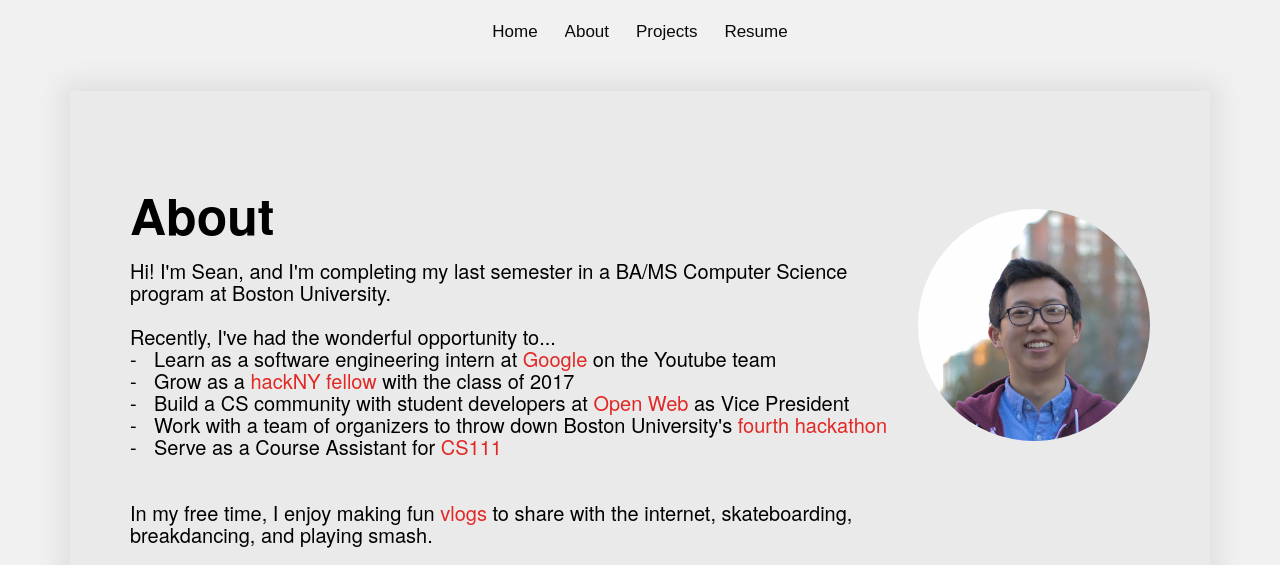
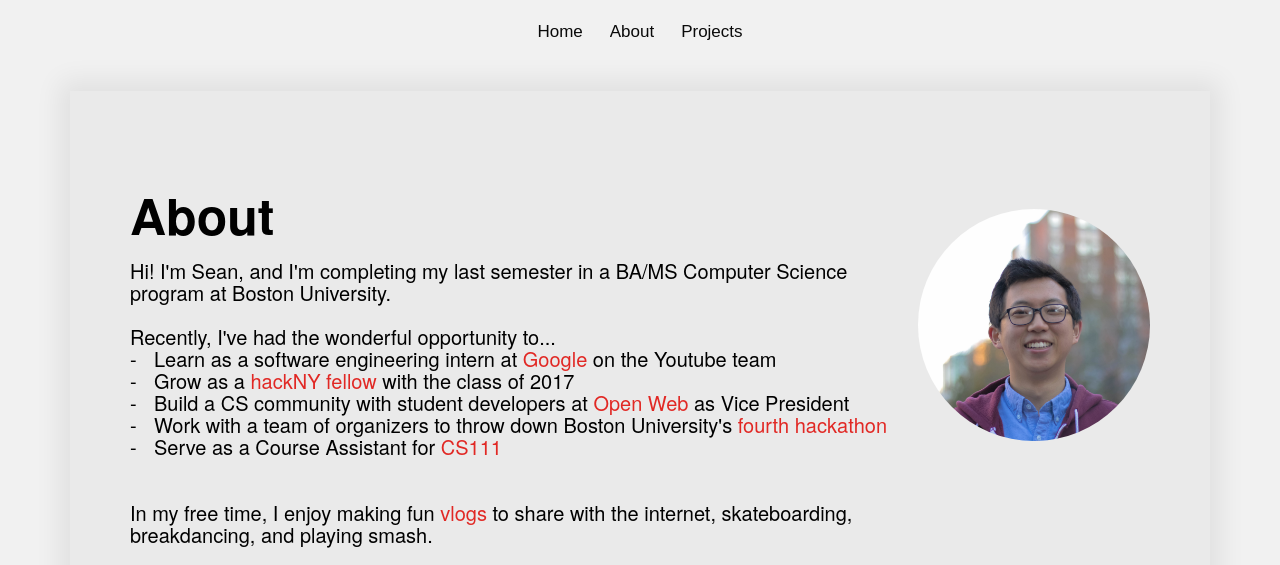
Before and after one commit to puzzledsean/puzzledsean.github.io, a plain HTML site: page about.html in a window 1280 px wide. Shown: the top 565 px of the page. Drawn offline with nearby package versions, Linux system fonts and the light colour scheme.

Commit message:
remove resume

```diff
--- a/about.html
+++ b/about.html
@@ -37,7 +37,6 @@
               <a class="fade-in one button hvr-underline-from-center" id="item-nav" href="index.html">Home</a>
               <a class="fade-in one button hvr-underline-from-center" id="item-nav" href="about.html">About</a>
               <a class="fade-in two button hvr-underline-from-center" id="item-nav" href="projects.html">Projects</a>
-              <a class="fade-in three button hvr-underline-from-center" id="item-nav" href="resume.pdf" target="_blank">Resume</a>
         </div>
         <div class="container">
           <div class="jumbotron fade-in fast border-box">
```
Also changed, not shown: index.html (+0 -1 lines), projects.html (+0 -1 lines), 1 other file.
